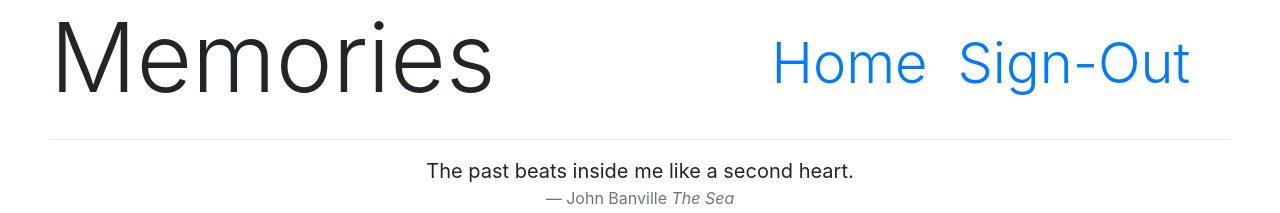
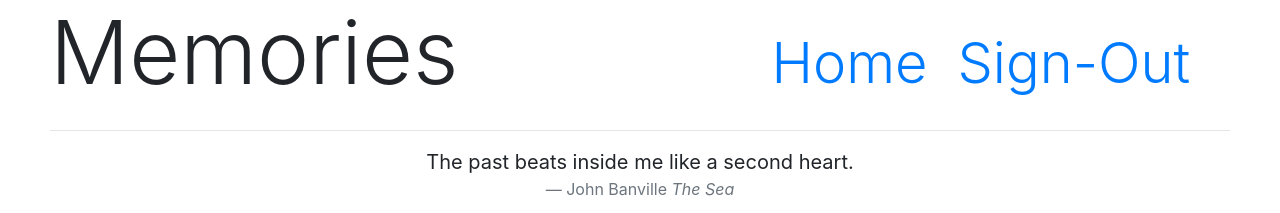
Before and after one commit to lord-jiraiya/project0, a plain HTML site: page memories.html in a window 1280 px wide. Shown: the top 213 px of the page. Drawn offline with nearby package versions, Linux system fonts and the light colour scheme.

Commit message:
Update memories.html

```diff
--- a/memories.html
+++ b/memories.html
@@ -51,7 +51,7 @@
     </head>
     <body >
         <div class="row">
-                <div class="col-lg-6 col-sm-12"><h1 class="display-1">Memories</h1></div>
+                <div class="col-lg-6 col-sm-12"><h1 class="display-2">Memories</h1></div>
                 <div class="col-lg-1"></div>
                 <div class="col-lg-2 col-sm-12"><a href="index.html" class="home"><h1 class="display-4 list-inline" >Home</h1></a></div>
                 <div class="col-lg-3 col-sm-12"><a href="login.html"><h1 class="display-4 list-inline" >Sign-Out</h1></a></div>
```
